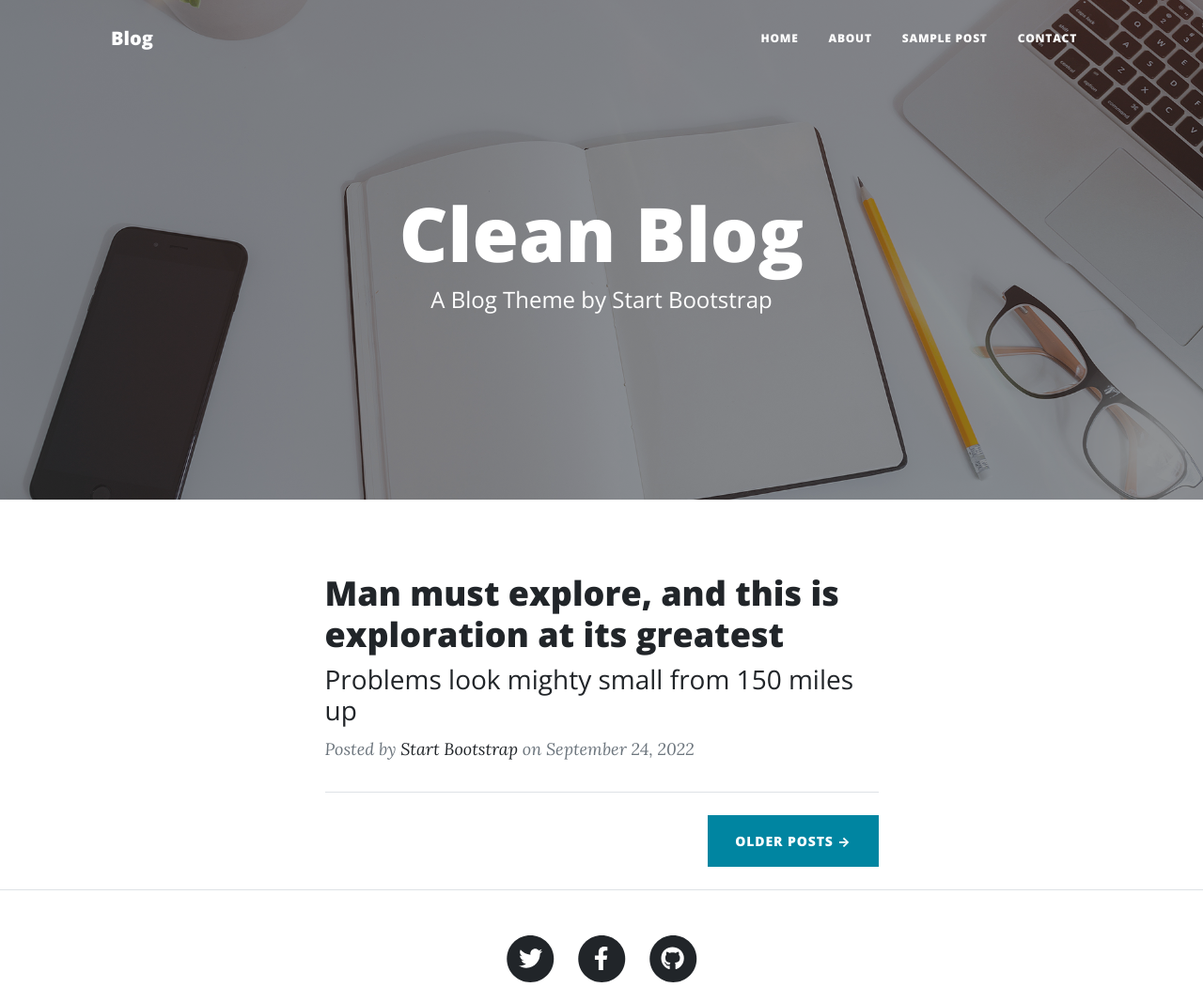
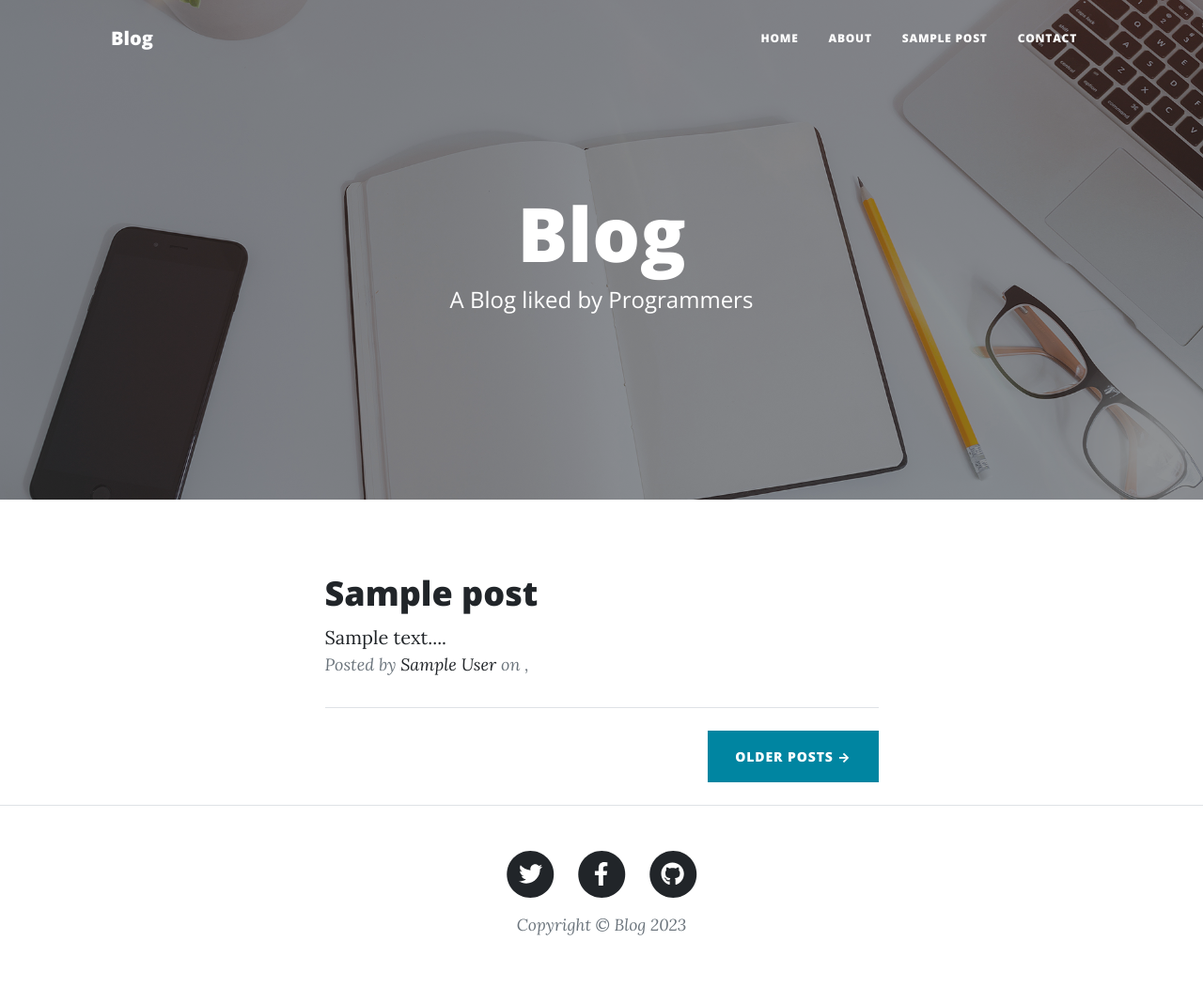
Before and after one commit to natharyan/Blog-Flask, a Flask app: template templates/index.html in a window 1280 px wide. Shown: the top 1051 px of the page at 94% size. After the commit the page ends 996 px from the top, so only its background shows below. Run offline with Flask 2, Linux system fonts and the light colour scheme; tables that the repository leaves empty hold one stand-in row (values such as "Sample post"); the template is opened without the code that fills it: values that come from a table or form of the project are taken from there, most other values are stand-ins (such as "Sample title", 1, 10 or a date in 2020); some libraries are stand-ins or nearby versions.

Commit message:
📘 created Posts model and added posts on home page

```diff
--- a/config.json
+++ b/config.json
@@ -3,6 +3,13 @@
     {
         "local_server": "True",
         "local_uri": "mysql://root:@localhost/blog_flask",
-        "prod_uri": "mysql://root:@localhost/blog_flask"
+        "prod_uri": "mysql://root:@localhost/blog_flask",
+        "fb_url": "https://www.facebook.com",
+        "tw_url": "https://www.twitter.com",
+        "gh_url": "https://www.github.com",
+        "gmail-user": "theflaskblog@gmail.com",
+        "gmail-AppPassword": "jspzjlqbwltscgzz",
+        "about_text": "Hi my name is Aryan and I am a good boy",
+        "no_of_posts": 5
     }
 }
--- a/main.py
+++ b/main.py
@@ -1,5 +1,6 @@
 from flask import Flask, render_template, request
 from flask_sqlalchemy import SQLAlchemy
+from flask_mail import Mail
 import json
 from datetime import datetime
 import pymysql
@@ -11,6 +12,14 @@
 
 db = SQLAlchemy()
 app = Flask(__name__)
+app.config.update(
+    MAIL_SERVER = 'smtp.gmail.com',
+    MAIL_PORT = '465',
+    MAIL_USE_SSL = True,
+    MAIL_USERNAME = params['gmail-user'],
+    MAIL_PASSWORD = params['gmail-AppPassword']
+)
+mail = Mail(app)
 if local_server:
     app.config["SQLALCHEMY_DATABASE_URI"] = params['local_uri']
 else:
@@ -26,9 +35,19 @@
     date = db.Column(db.String(12), nullable=True)
     email = db.Column(db.String(20), nullable=False)
 
+class Posts(db.Model):
+    sno = db.Column(db.Integer, primary_key=True)
+    title = db.Column(db.String, nullable=False)
+    author = db.Column(db.String, nullable=False)
+    slug = db.Column(db.String(12), nullable=False)
+    content = db.Column(db.String, nullable=False)
+    date = db.Column(db.String(12), nullable=True)
+    img_file = db.Column(db.String(12), nullable=True)
+
 @app.route("/")
-def hello():
-    return render_template('index.html', params = params)
+def home():
+    posts = Posts.query.filter_by().all()
+    return render_template('index.html', params = params, posts = posts)
 
 @app.route("/about")
 def about():
@@ -44,10 +63,12 @@
         entry = Contacts(name = name, phone_num = phone, msg = message, date = datetime.now(), email = email)
         db.session.add(entry)
         db.session.commit()
+        mail.send_message('New message from Blog', sender = email, recipients = [params['gmail-user']], body = 'name: ' + name + '\n' + 'message:' + '\n' + message + '\n' + 'phone: ' + phone)
     return render_template('contact.html', params = params)
 
-@app.route("/post")
-def post():
-    return render_template('post.html', params = params)
+@app.route("/post/<string:post_slug>", methods = ['GET'])
+def post_route(post_slug):
+    post = Posts.query.filter_by(slug = post_slug).first()
+    return render_template('post.html', params = params, post = post)
 
 app.run(debug=True)
--- a/templates/about.html
+++ b/templates/about.html
@@ -18,9 +18,7 @@
             <div class="container px-4 px-lg-5">
                 <div class="row gx-4 gx-lg-5 justify-content-center">
                     <div class="col-md-10 col-lg-8 col-xl-7">
-                        <p>Lorem ipsum dolor sit amet, consectetur adipisicing elit. Saepe nostrum ullam eveniet pariatur voluptates odit, fuga atque ea nobis sit soluta odio, adipisci quas excepturi maxime quae totam ducimus consectetur?</p>
-                        <p>Lorem ipsum dolor sit amet, consectetur adipisicing elit. Eius praesentium recusandae illo eaque architecto error, repellendus iusto reprehenderit, doloribus, minus sunt. Numquam at quae voluptatum in officia voluptas voluptatibus, minus!</p>
-                        <p>Lorem ipsum dolor sit amet, consectetur adipisicing elit. Aut consequuntur magnam, excepturi aliquid ex itaque esse est vero natus quae optio aperiam soluta voluptatibus corporis atque iste neque sit tempora!</p>
+                        <p>{{params['about_text']}}</p>
                     </div>
                 </div>
             </div>
--- a/templates/index.html
+++ b/templates/index.html
@@ -6,8 +6,8 @@
                 <div class="row gx-4 gx-lg-5 justify-content-center">
                     <div class="col-md-10 col-lg-8 col-xl-7">
                         <div class="site-heading">
-                            <h1>Clean Blog</h1>
-                            <span class="subheading">A Blog Theme by Start Bootstrap</span>
+                            <h1>Blog</h1>
+                            <span class="subheading">A Blog liked by Programmers</span>
                         </div>
                     </div>
                 </div>
@@ -17,20 +17,21 @@
         <div class="container px-4 px-lg-5">
             <div class="row gx-4 gx-lg-5 justify-content-center">
                 <div class="col-md-10 col-lg-8 col-xl-7">
-
+                    {% for post in posts %}
                         <div class="post-preview">
-                        <a href="post.html">
-                            <h2 class="post-title">Man must explore, and this is exploration at its greatest</h2>
-                            <h3 class="post-subtitle">Problems look mighty small from 150 miles up</h3>
+                            <a href="/post/{{post.slug}}">
+                                <h2 class="post-title">{{post.title}}</h2>
+                                <span class="subheading">{{post.content[0:50]}}...</span>
                             </a>
                             <p class="post-meta">
                                 Posted by
-                            <a href="#!">Start Bootstrap</a>
-                            on September 24, 2022
+                                <a href="#!">{{post.author}}</a>
+                                on {{post.date.strftime("%B")}} {{post.date.strftime("%d")}}, {{post.date.strftime("%Y")}}
                             </p>
                         </div>
 
                         <hr class="my-4" />
+                    {% endfor %}
 
                     <div class="d-flex justify-content-end mb-4"><a class="btn btn-primary text-uppercase" href="#!">Older Posts →</a></div>
                 </div>
--- a/templates/layout.html
+++ b/templates/layout.html
@@ -43,7 +43,7 @@
                     <div class="col-md-10 col-lg-8 col-xl-7">
                         <ul class="list-inline text-center">
                             <li class="list-inline-item">
-                                <a href="#!">
+                                <a href="{{params['tw_url']}}" target="_blank">
                                     <span class="fa-stack fa-lg">
                                         <i class="fas fa-circle fa-stack-2x"></i>
                                         <i class="fab fa-twitter fa-stack-1x fa-inverse"></i>
@@ -51,7 +51,7 @@
                                 </a>
                             </li>
                             <li class="list-inline-item">
-                                <a href="#!">
+                                <a href="{{params['fb_url']}}" target="_blank">
                                     <span class="fa-stack fa-lg">
                                         <i class="fas fa-circle fa-stack-2x"></i>
                                         <i class="fab fa-facebook-f fa-stack-1x fa-inverse"></i>
@@ -59,7 +59,7 @@
                                 </a>
                             </li>
                             <li class="list-inline-item">
-                                <a href="#!">
+                                <a href="{{params['gh_url']}}" target="_blank">
                                     <span class="fa-stack fa-lg">
                                         <i class="fas fa-circle fa-stack-2x"></i>
                                         <i class="fab fa-github fa-stack-1x fa-inverse"></i>
```
Also changed, not shown: templates/post.html (+6 -27 lines). Lines whose indentation alone changed are shown as unchanged.
